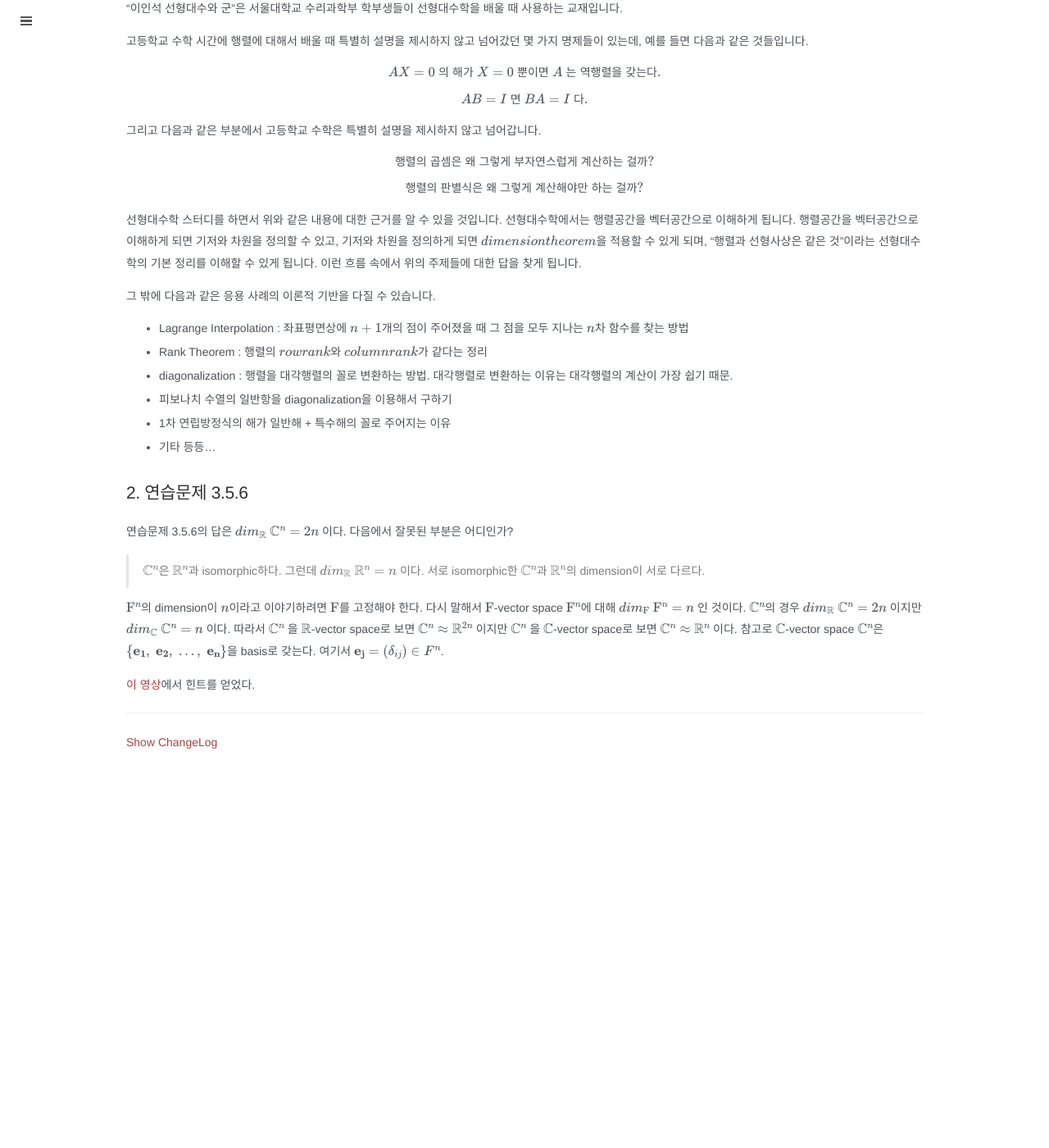
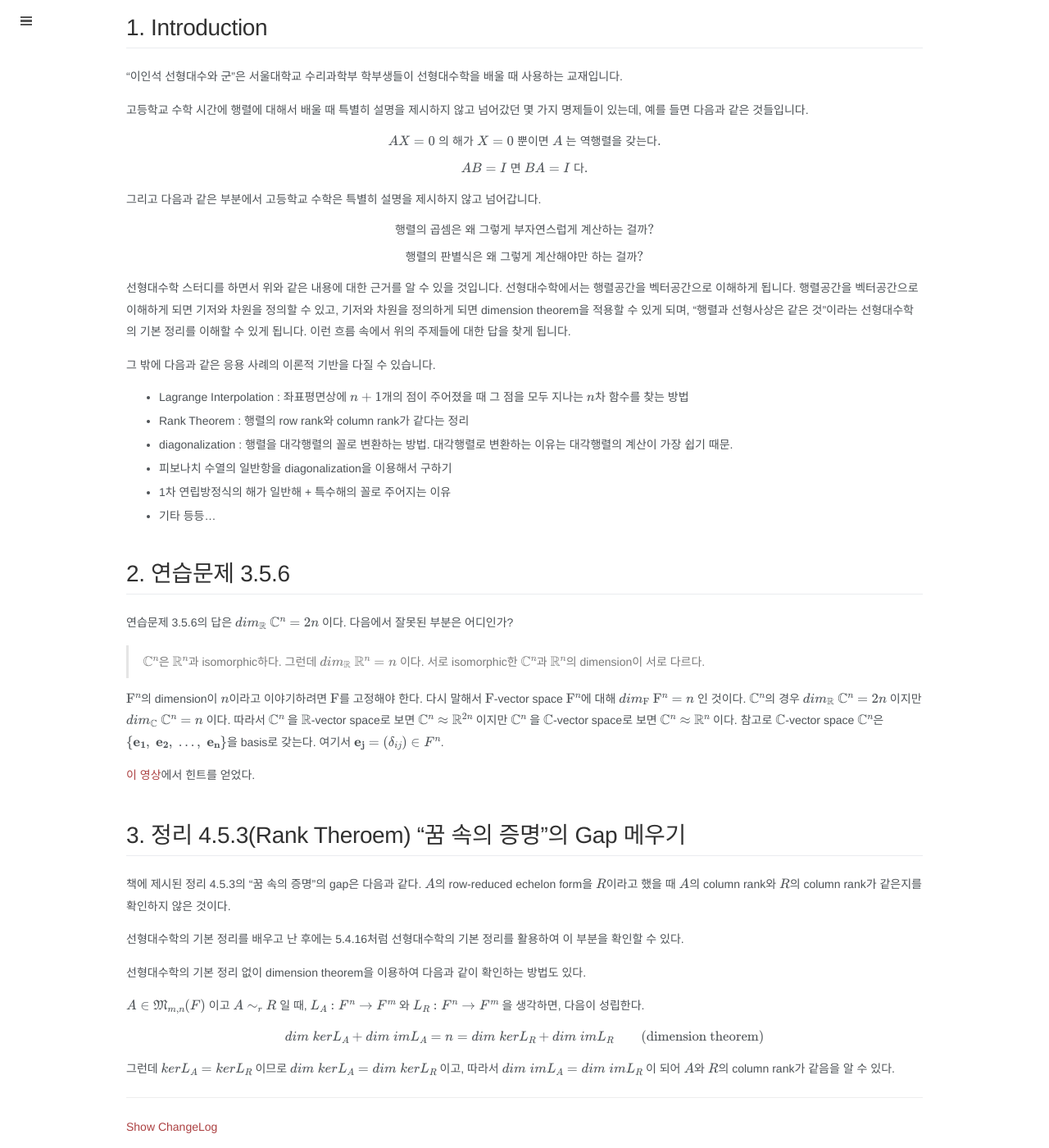
Before and after one commit to nglee/nglee.github.io, a Jekyll site: the page built from _posts/2019-12-23-Benefits-of-Studying-LAAGT.md, in a window 1280 px wide and 1400 px high, scrolled down 396 px. Shown: the whole window at 82% size. Built offline with Jekyll 4.4.1, drawn with Linux system fonts in a browser that asks for light colours; some web fonts are replaced; formulas are drawn with MathJax 3; comment, search, counter and statistics services are not loaded; before the commit the page ends 1371 px from its top, so only the background shows below that; some of the changed text lies outside the part shown.

Commit message:
Edit post : Benefits of Studying LAAGT

```diff
--- a/_posts/2019-12-23-Benefits-of-Studying-LAAGT.md
+++ b/_posts/2019-12-23-Benefits-of-Studying-LAAGT.md
@@ -5,17 +5,22 @@ published: true
 comments: true
 ---
 
-## 목차
+# 목차
 1. Introduction
 2. 연습문제 3.5.6 (2020-01-02)
+3. 정리 4.5.3(Rank Theroem) "꿈 속의 증명"의 Gap 메우기(2020-01-03)
 
-## 1. Introduction
+# 1. Introduction
 
 {% include_relative LAAGT/intro.md %}
 
-## 2. 연습문제 3.5.6
+# 2. 연습문제 3.5.6
 
 {% include_relative LAAGT/3.5.6.md %}
+
+# 3. 정리 4.5.3(Rank Theroem) "꿈 속의 증명"의 Gap 메우기
+
+{% include_relative LAAGT/4.5.3.md %}
 
 ----------
 <a href="javascript:showChangeLog();">Show ChangeLog</a>
@@ -34,7 +39,12 @@ comments: true
   <tr>
     <td class="td_center">1.1</td>
     <td>Added 3.5.6</td>
-    <td class="td_center">2019-12-23</td>
+    <td class="td_center">2020-01-02</td>
+  </tr>
+  <tr>
+    <td class="td_center">1.2</td>
+    <td>Added 4.5.3</td>
+    <td class="td_center">2020-01-03</td>
   </tr>
 </table>
 </div>
--- /dev/null
+++ b/_posts/LAAGT/4.5.3.md
@@ -0,0 +1,15 @@
+<script src='https://cdnjs.cloudflare.com/ajax/libs/mathjax/2.7.4/MathJax.js?config=TeX-MML-AM_CHTML' async></script>
+
+책에 제시된 정리 4.5.3의 "꿈 속의 증명"의 gap은 다음과 같다. \\(A\\)의 row-reduced echelon form을 \\(R\\)이라고 했을 때 \\(A\\)의 column rank와 \\(R\\)의 column rank가 같은지를 확인하지 않은 것이다.
+
+선형대수학의 기본 정리를 배우고 난 후에는 5.4.16처럼 선형대수학의 기본 정리를 활용하여 이 부분을 확인할 수 있다.
+
+선형대수학의 기본 정리 없이 dimension theorem을 이용하여 다음과 같이 확인하는 방법도 있다.
+
+\\(A \\in \\mathfrak{M}\_{m,n}(F)\\) 이고 \\(A \\sim_{r} R\\) 일 때, \\(L_A:F^n\\rightarrow F^m\\) 와 \\(L_R:F^n\\rightarrow F^m\\) 을 생각하면, 다음이 성립한다.
+
+\\[
+dim\\;kerL_A + dim\\;imL_A = n = dim\\;kerL_R + dim\\;imL_R\\qquad\\text{(dimension theorem)}
+\\]
+
+그런데 \\(kerL_A = kerL_R\\) 이므로 \\(dim\\;kerL_A = dim\\;kerL_R\\) 이고, 따라서 \\(dim\\;imL_A = dim\\;imL_R\\) 이 되어 \\(A\\)와 \\(R\\)의 column rank가 같음을 알 수 있다.
--- a/_posts/LAAGT/intro.md
+++ b/_posts/LAAGT/intro.md
@@ -22,12 +22,12 @@ AB = I\\text{ 면 }BA = I\\text{ 다.}
 \\text{행렬의 판별식은 왜 그렇게 계산해야만 하는 걸까?}
 \\]
 
-선형대수학 스터디를 하면서 위와 같은 내용에 대한 근거를 알 수 있을 것입니다. 선형대수학에서는 행렬공간을 벡터공간으로 이해하게 됩니다. 행렬공간을 벡터공간으로 이해하게 되면 기저와 차원을 정의할 수 있고, 기저와 차원을 정의하게 되면 \\(dimension theorem\\)을 적용할 수 있게 되며, "행렬과 선형사상은 같은 것"이라는 선형대수학의 기본 정리를 이해할 수 있게 됩니다. 이런 흐름 속에서 위의 주제들에 대한 답을 찾게 됩니다.
+선형대수학 스터디를 하면서 위와 같은 내용에 대한 근거를 알 수 있을 것입니다. 선형대수학에서는 행렬공간을 벡터공간으로 이해하게 됩니다. 행렬공간을 벡터공간으로 이해하게 되면 기저와 차원을 정의할 수 있고, 기저와 차원을 정의하게 되면 dimension theorem을 적용할 수 있게 되며, "행렬과 선형사상은 같은 것"이라는 선형대수학의 기본 정리를 이해할 수 있게 됩니다. 이런 흐름 속에서 위의 주제들에 대한 답을 찾게 됩니다.
 
 그 밖에 다음과 같은 응용 사례의 이론적 기반을 다질 수 있습니다.
 
 * Lagrange Interpolation : 좌표평면상에 \\(n+1\\)개의 점이 주어졌을 때 그 점을 모두 지나는 \\(n\\)차 함수를 찾는 방법
-* Rank Theorem : 행렬의 \\(row rank\\)와 \\(column rank\\)가 같다는 정리
+* Rank Theorem : 행렬의 row rank와 column rank가 같다는 정리
 * diagonalization : 행렬을 대각행렬의 꼴로 변환하는 방법. 대각행렬로 변환하는 이유는 대각행렬의 계산이 가장 쉽기 때문.
 * 피보나치 수열의 일반항을 diagonalization을 이용해서 구하기
 * 1차 연립방정식의 해가 일반해 + 특수해의 꼴로 주어지는 이유
```
